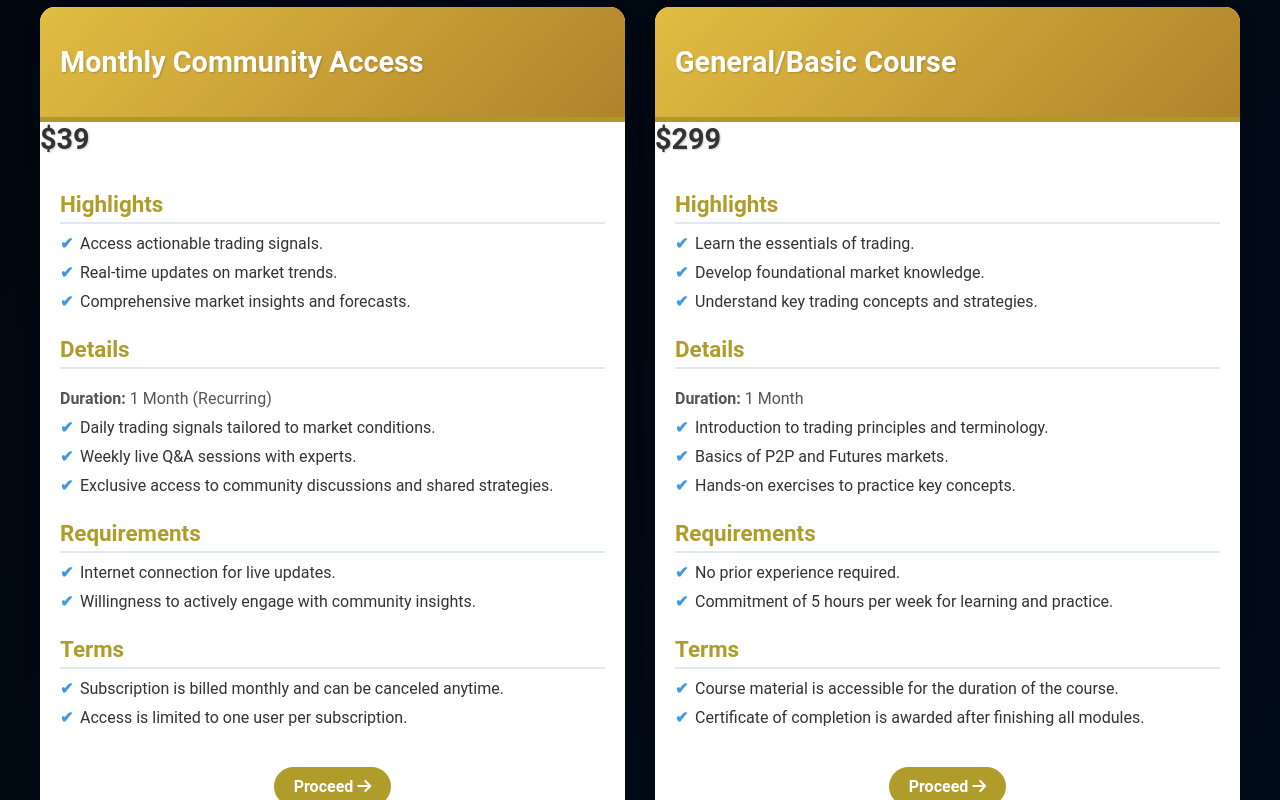
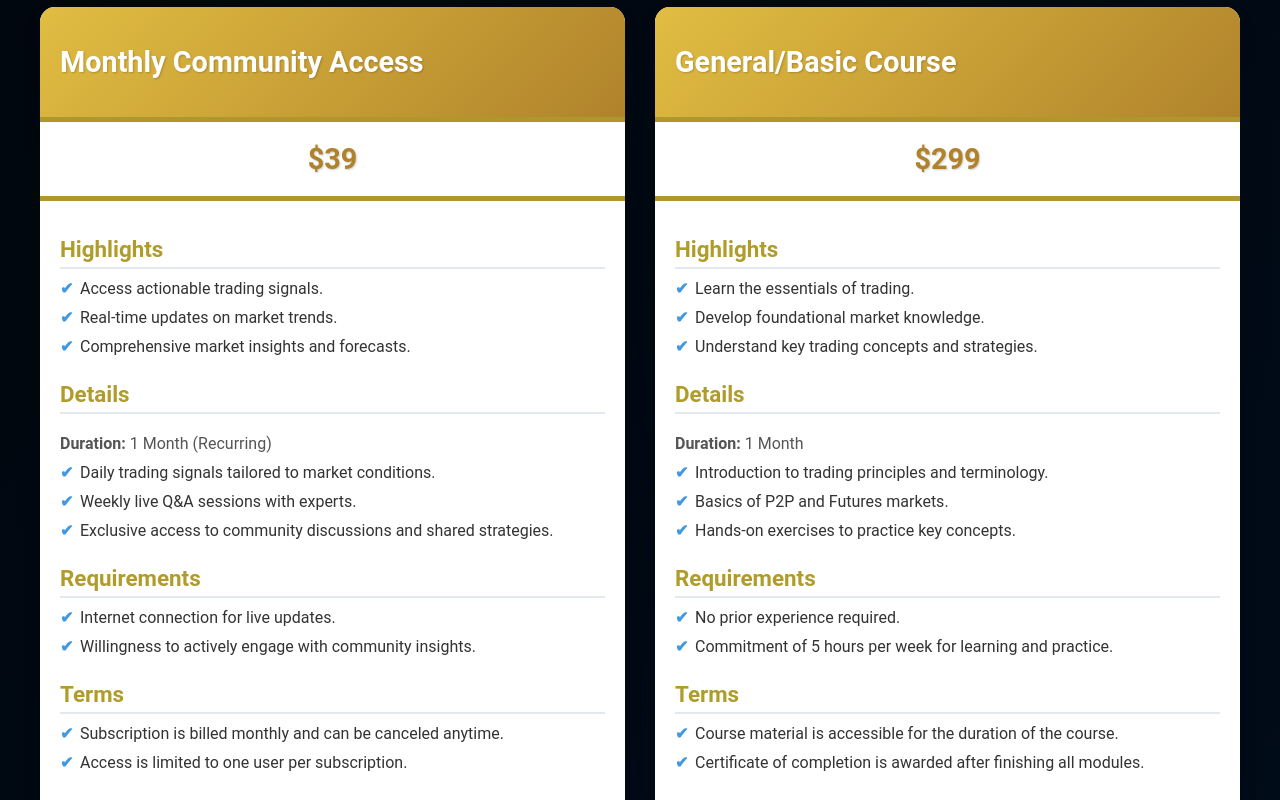
Before and after one commit to brendenozie/CRYPTOLORDS, a React (Create React App) app: page /#/ in a window 1280 px wide. Shown: the part 2760-3560 px from the top of the page. Built offline with nearby package versions, Linux system fonts and the light colour scheme.

Commit message:
enhance card price styling with new color, padding, and border

```diff
--- a/src/App.css
+++ b/src/App.css
@@ -668,6 +668,14 @@ body {
   margin: 0;
   font-size: 1.8rem;
   text-shadow: 1px 1px 2px rgba(0, 0, 0, 0.2);
+}
+
+.card-price {
+  /* background: linear-gradient(135deg, #e1bd42, #b0832b); */
+  color: #b0832b;
+  padding: 20px;
+  text-align: center;
+  border-bottom: 5px solid #b0972b;
 }
 
 .card-price h3 {
```
